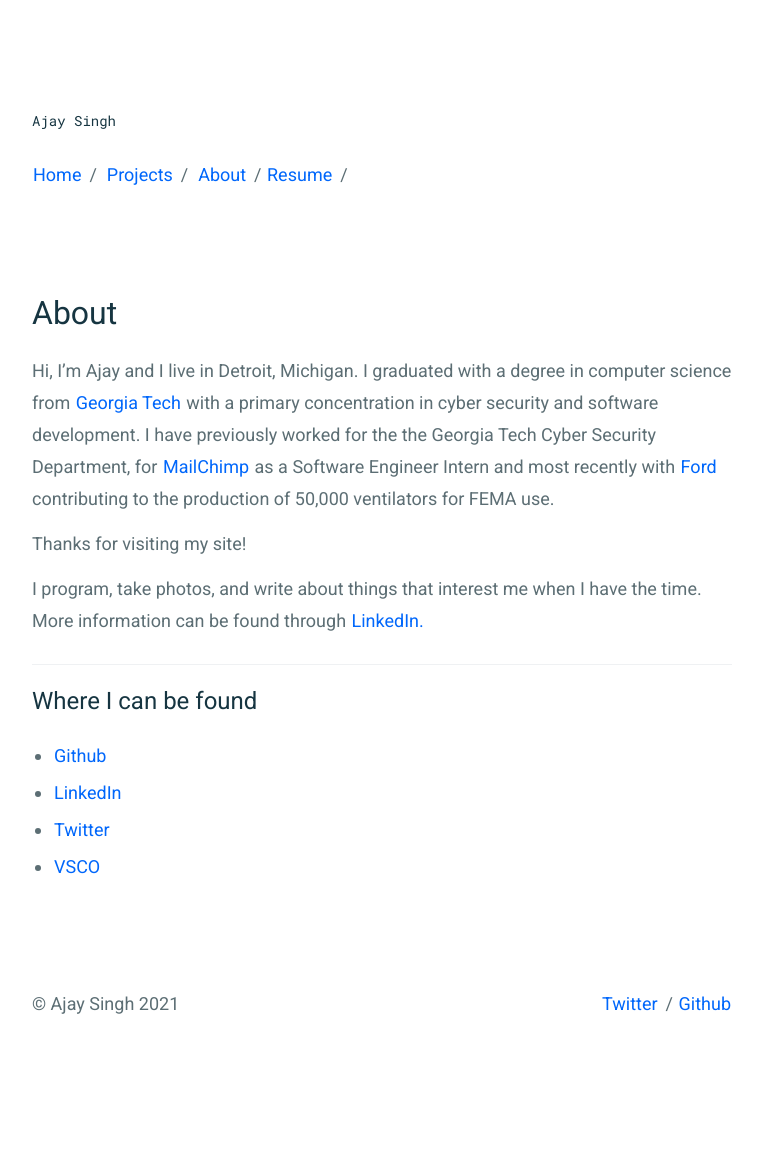
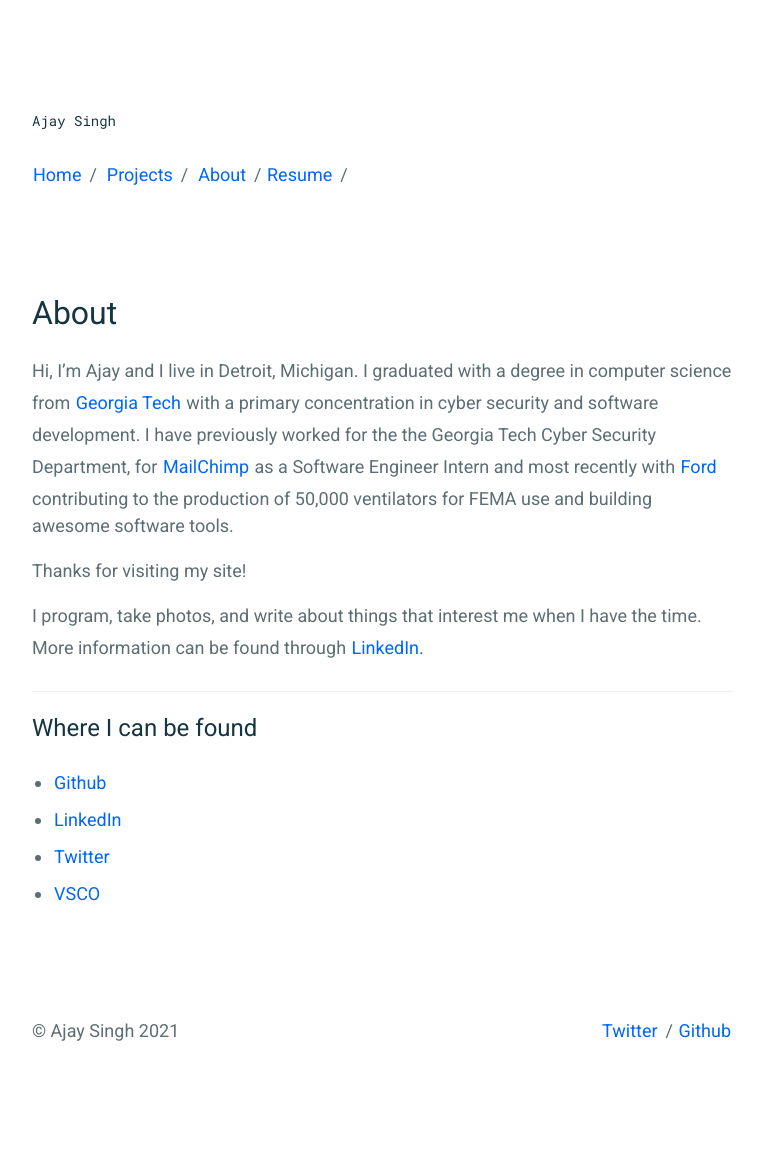
Before and after one commit to ajaydeepsingh/ajaydeepsingh.github.io, a Jekyll site: the page built from _pages/about.md, in a window 1280 px wide. Shown: the whole page, without its empty margins (258-1020 px from the left). Built offline with Jekyll 4.4.1, drawn with Linux system fonts in a browser that asks for light colours; before the commit the page ends 1122 px from its top, so only the background shows below that.

Commit message:
Update about.md

```diff
--- a/_pages/about.md
+++ b/_pages/about.md
@@ -3,7 +3,7 @@ layout: content
 title: About
 permalink: /about/
 ---
-Hi, I'm Ajay and I live in Detroit, Michigan. I graduated with a degree in computer science from <a href="http://www.gatech.edu/"> Georgia Tech</a> with a primary concentration in cyber security and software development. I have previously worked for the the Georgia Tech Cyber Security Department, for <a href="http://www.mailchimp.com/"> MailChimp</a> as a Software Engineer Intern and most recently with <a href="https://corporate.ford.com/articles/products/ford-producing-ventilators-for-coronavirus-patients.html"> Ford </a>contributing to the production of 50,000 ventilators for FEMA use.
+Hi, I'm Ajay and I live in Detroit, Michigan. I graduated with a degree in computer science from <a href="http://www.gatech.edu/"> Georgia Tech</a> with a primary concentration in cyber security and software development. I have previously worked for the the Georgia Tech Cyber Security Department, for <a href="http://www.mailchimp.com/"> MailChimp</a> as a Software Engineer Intern and most recently with <a href="https://corporate.ford.com/articles/products/ford-producing-ventilators-for-coronavirus-patients.html"> Ford </a>contributing to the production of 50,000 ventilators for FEMA use and building awesome software tools.
 
 Thanks for visiting my site!
 
```
